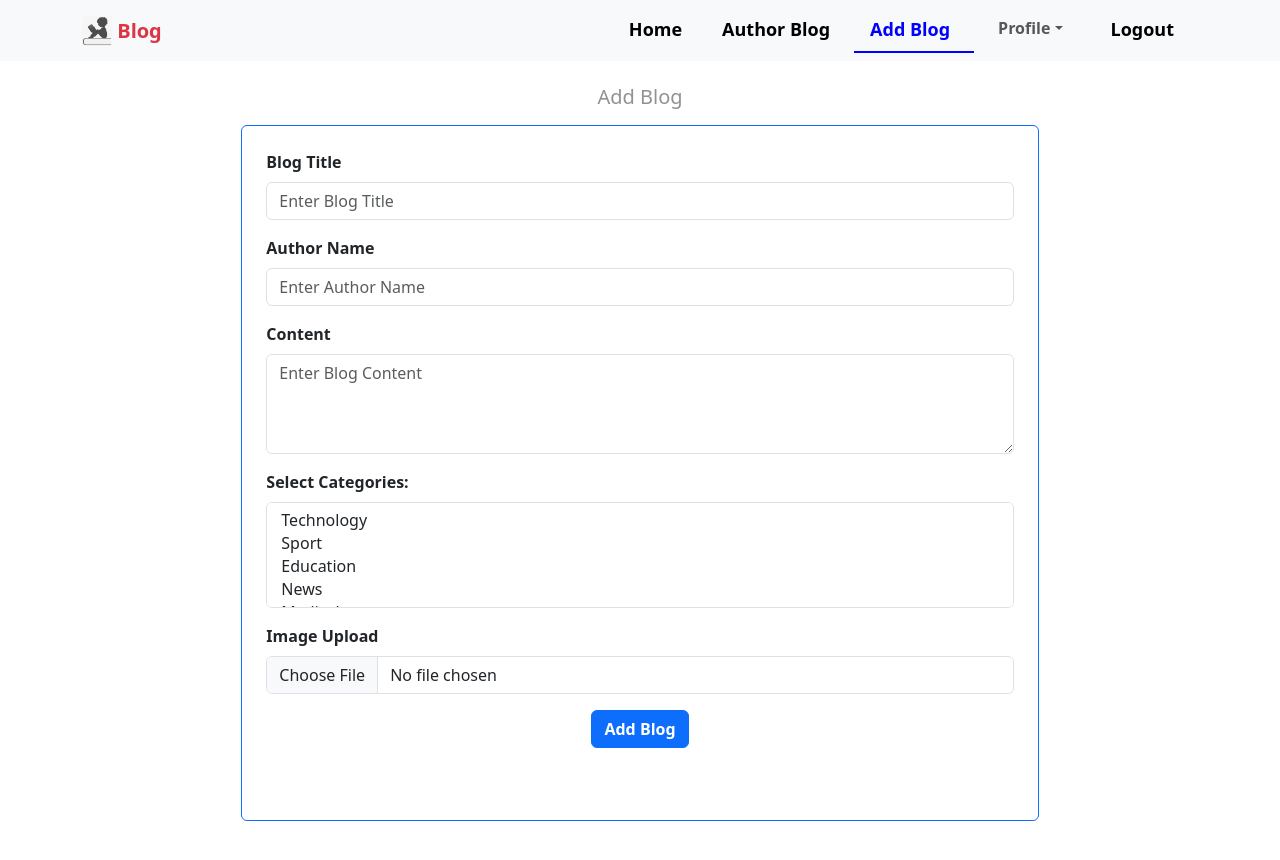
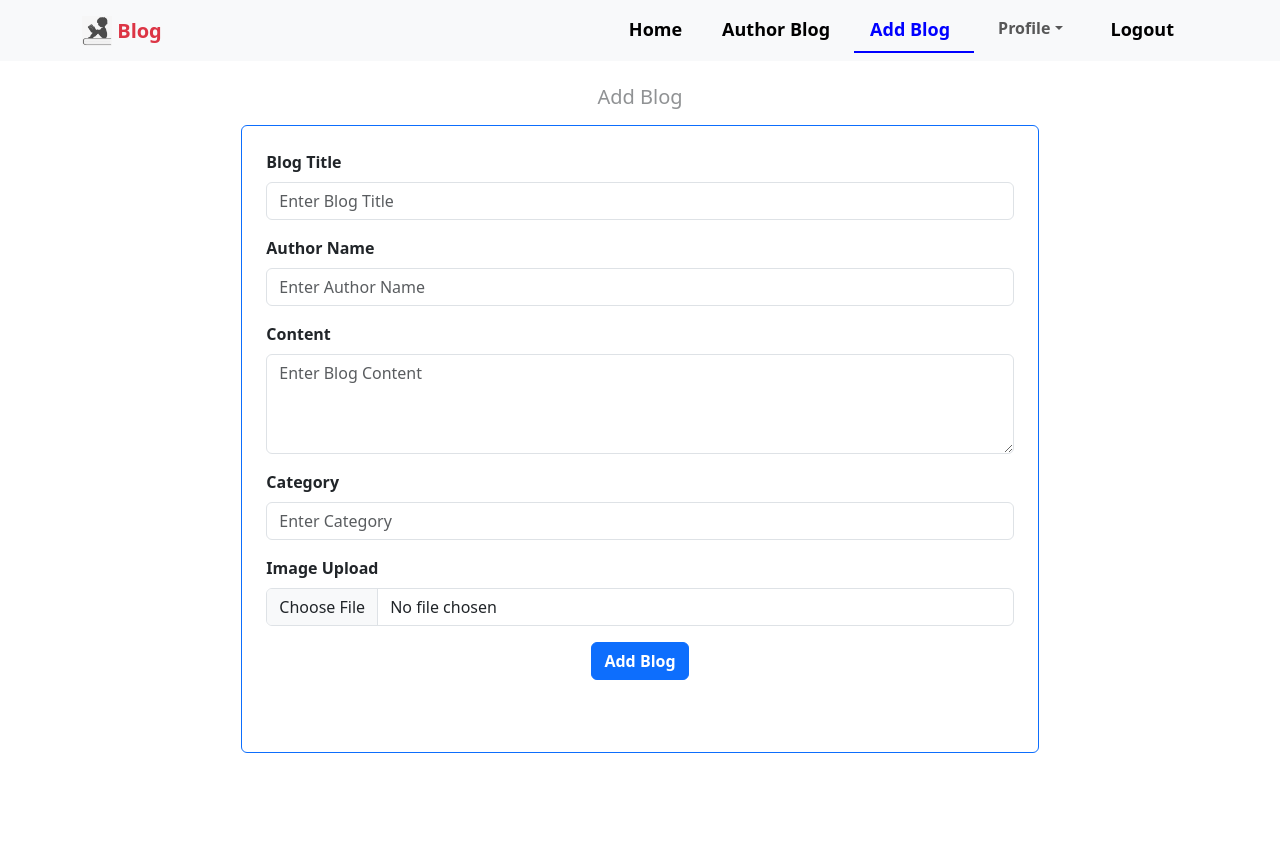
Before and after one commit to ajaykumar2pp/Blog-App-Frontend, a React (Create React App) app: page /blog/add-blog in a window 1280 px wide. Shown: the top 860 px of the page. After the commit the page ends 801 px from the top, so only its background shows below. Built offline with nearby package versions, Linux system fonts and the light colour scheme; sample sign-in values are in the browser's storage.

Commit message:
fix category add and display

```diff
--- a/src/pages/AddBlog.js
+++ b/src/pages/AddBlog.js
@@ -9,13 +9,13 @@ const AddBlog = () => {
   const [blogTitle, setBlogTitle] = useState("");
   const [authorName, setAuthorName] = useState("");
   const [content, setContent] = useState("");
-  const [selectedCategories, setSelectedCategories] = useState([]);
+  const [categoryName, setCategoryName] = useState("");
   const [image, setImage] = useState(null)
   const [imagePreview, setImagePreview] = useState(null);
   const [error, setError] = useState(false)
   const navigate = useNavigate();
 
-  const categories = ["Technology", "Sport", "Education", "News", "Medical","Other"];
+  // const categories = ["Technology", "Sport", "Education", "News", "Medical","Other"];
 
   const handleFileChange = (e) => {
     const selectedImage = e.target.files[0];
@@ -31,16 +31,18 @@ const AddBlog = () => {
     setImage(selectedImage);
   };
 
-  const handleCategoriesChange = (e) => {
-    const selectedOptions = Array.from(e.target.selectedOptions, option => option.value);
-    setSelectedCategories(selectedOptions);
+  const handleCategory = (e) => {
+    let enteredCategory = e.target.value.trim();
+
+    enteredCategory = enteredCategory.charAt(0).toUpperCase() + enteredCategory.slice(1).toLowerCase();
+    setCategoryName(enteredCategory);
   };
 
 
   const handleSave = async (e) => {
-    console.log(blogTitle, authorName, content, image, selectedCategories);
+    console.log(blogTitle, authorName, content, image, categoryName);
     e.preventDefault();
-    if (!blogTitle || !authorName || !content || !image|| !selectedCategories) {
+    if (!blogTitle || !authorName || !content || !image || !categoryName) {
       setError(true)
       return false;
     }
@@ -62,7 +64,7 @@ const AddBlog = () => {
       formData.append("content", content);
       formData.append("author_id", author_id);
       formData.append("image", image);
-      formData.append("categories", JSON.stringify(selectedCategories));
+      formData.append("categories", categoryName);
 
       const response = await api.post("/blog/add-blog",
         formData, {
@@ -87,9 +89,10 @@ const AddBlog = () => {
     setBlogTitle("");
     setAuthorName("");
     setContent("");
-    setSelectedCategories([]);
+    setCategoryName("");
     setImage(null);
     setImagePreview(null);
+    setError(false);
   };
 
 
@@ -155,17 +158,18 @@ const AddBlog = () => {
               </div>
               {/* catgeories  */}
               <div className="mb-3">
-                <label htmlFor="name" className="form-label fw-bold">Select Categories:</label>
-                <select multiple className="form-select"
-                 id="categories"
-                 value={selectedCategories}
-                 onChange={handleCategoriesChange}
-                  >
-                  {categories.map(category => (
-                    <option key={category} value={category}>{category}</option>
-                  ))}
-                </select>
-                {error && !selectedCategories.length===0 && <div className="valid text-danger">Please select at least one category</div>}
+                <label htmlFor="category" className="form-label fw-bold">Category</label>
+                <input
+                  type="text"
+                  className="form-control"
+                  id="category"
+                  name="category"
+                  placeholder="Enter Category"
+                  aria-describedby="categoryName"
+                  value={categoryName}
+                  onChange={handleCategory}
+                />
+                {error && !categoryName && <div className="valid text-danger">Please enter a category</div>}
               </div>
               {/* Image uplaod */}
               <div className="mb-3">
--- a/src/pages/BlogListing.js
+++ b/src/pages/BlogListing.js
@@ -54,6 +54,7 @@ const BlogListing = () => {
   const fetchCategories = async () => {
     try {
       const response = await api.get("/categories");
+      // console.log(response)
       setCategories(response.data);
     } catch (error) {
       console.error("Error fetching categories:", error);
@@ -75,9 +76,7 @@ const BlogListing = () => {
   };
 
 
-  const formatCategory = (category) => {
-    return category.replace(/["\[\]]/g, '');
-  };
+
 
   return (
     <>
@@ -111,7 +110,7 @@ const BlogListing = () => {
                     value={category}
                     onClick={() => handleCategoryClick(category)}
                     >
-                    {formatCategory(category)}
+                    {category}
                   </button>
                 ))}
               </div>
@@ -130,7 +129,7 @@ const BlogListing = () => {
                   <option value="All">All</option>
                   {categories.map((category, index) => (
                     <option key={index} value={category}>
-                      {formatCategory(category)}
+                      {category}
                     </option>
                   ))}
                 </select>
```
Also changed, not shown: src/pages/AuthorBlog.js (+30 -67 lines).
